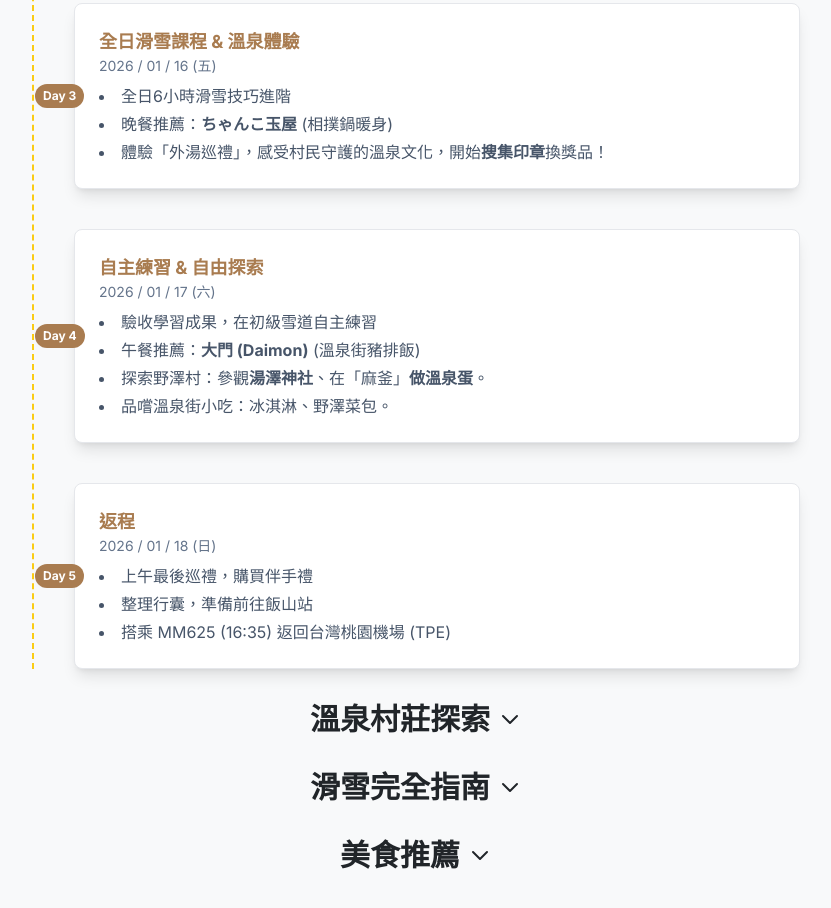
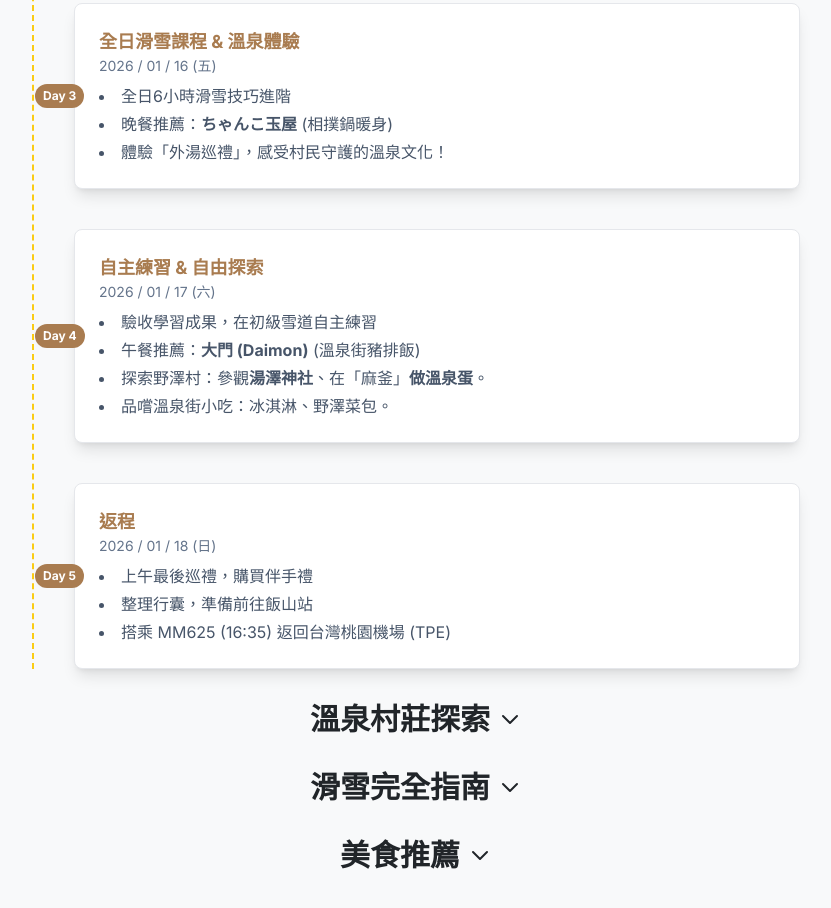
Before and after one commit to ekatsiming-dev/SKI, a plain HTML site: page index.html in a window 1280 px wide. Shown: the part 1513-2421 px from the top of the page, without its empty margins (224-1055 px from the left). Drawn offline with nearby package versions, Linux system fonts and the light colour scheme.

Commit message:
Update index.html

```diff
--- a/index.html
+++ b/index.html
@@ -174,7 +174,7 @@
                          <ul class="list-disc list-inside mt-2 text-slate-600 space-y-1">
                              <li>全日6小時滑雪技巧進階</li>
                              <li>晚餐推薦：<span class="font-bold">ちゃんこ玉屋</span> (相撲鍋暖身)</li>
-                             <li>體驗「外湯巡禮」，感受村民守護的溫泉文化，開始<span class="font-bold">搜集印章</span>換獎品！</li>
+                             <li>體驗「外湯巡禮」，感受村民守護的溫泉文化！</li>
                          </ul>
                     </div>
                     <div class="iti-item relative mb-10 bg-white p-6 rounded-lg shadow-lg border border-gray-200">
```
